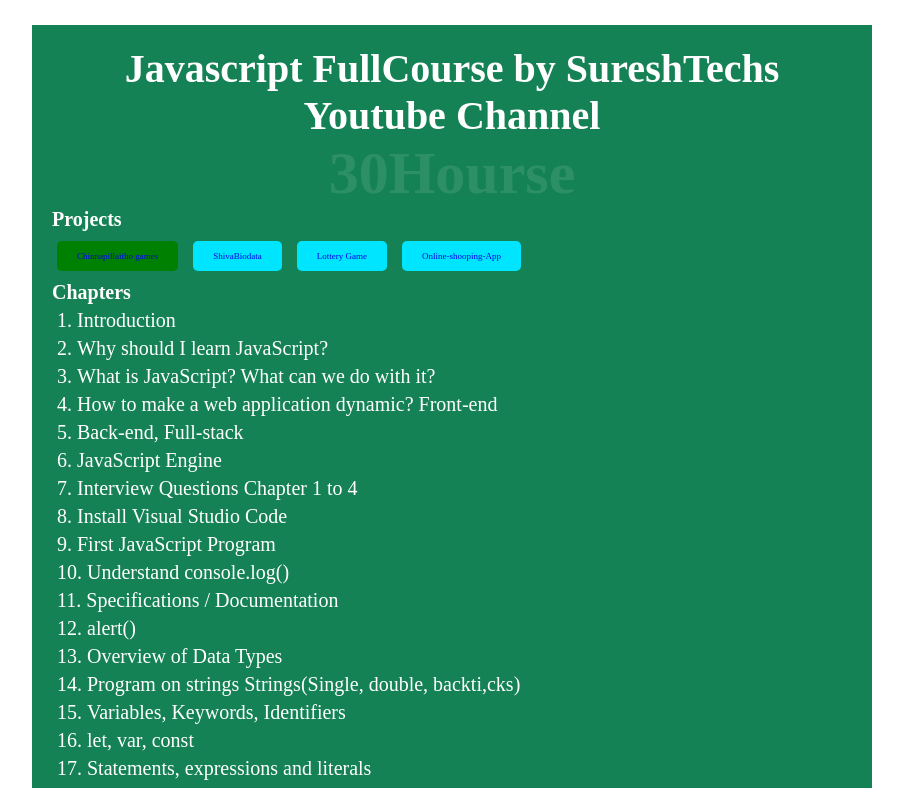
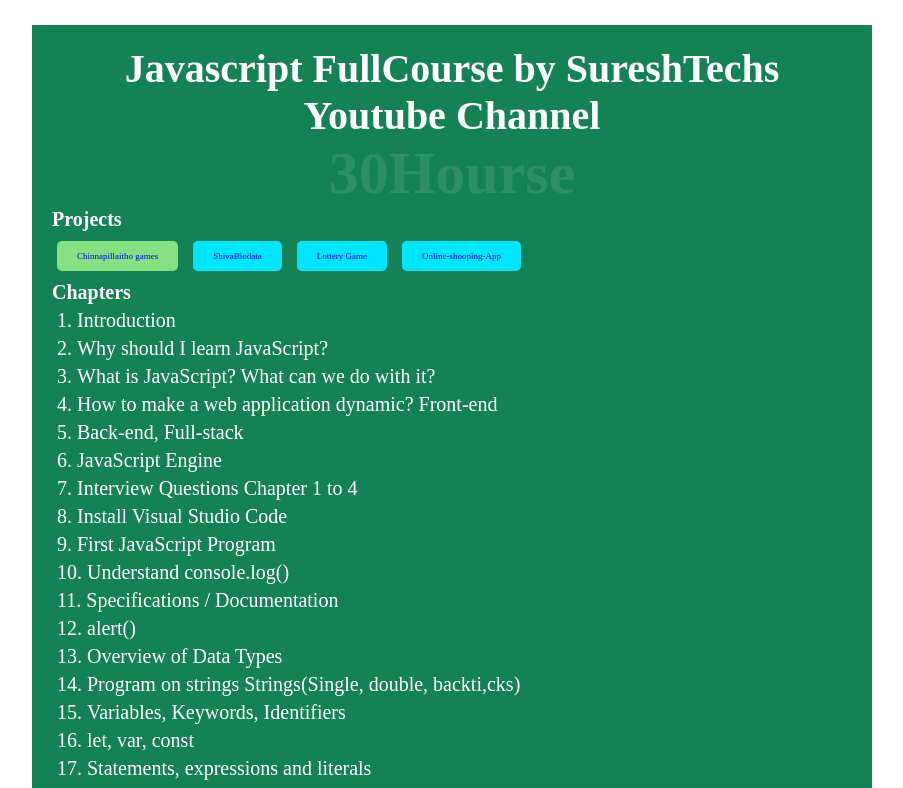
Before and after one commit to SivaramiReddy-Bijjam/All-in-one-Application, a plain HTML site: page Home.html in a window 1280 px wide. In both pictures the pointer is over the link "Chinnapillaitho games". Shown: the top 788 px of the page, without its empty margins (188-1091 px from the left). Drawn offline with Linux system fonts and the light colour scheme.

Commit message:
Updated Version

```diff
--- a/styles.css
+++ b/styles.css
@@ -52,7 +52,7 @@
     text-decoration: none;
 }
 .primaryButton:hover{
-    background-color:green;
+    background-color:rgb(133, 224, 130);
 }
 li{
     list-style-position: inside;
```
